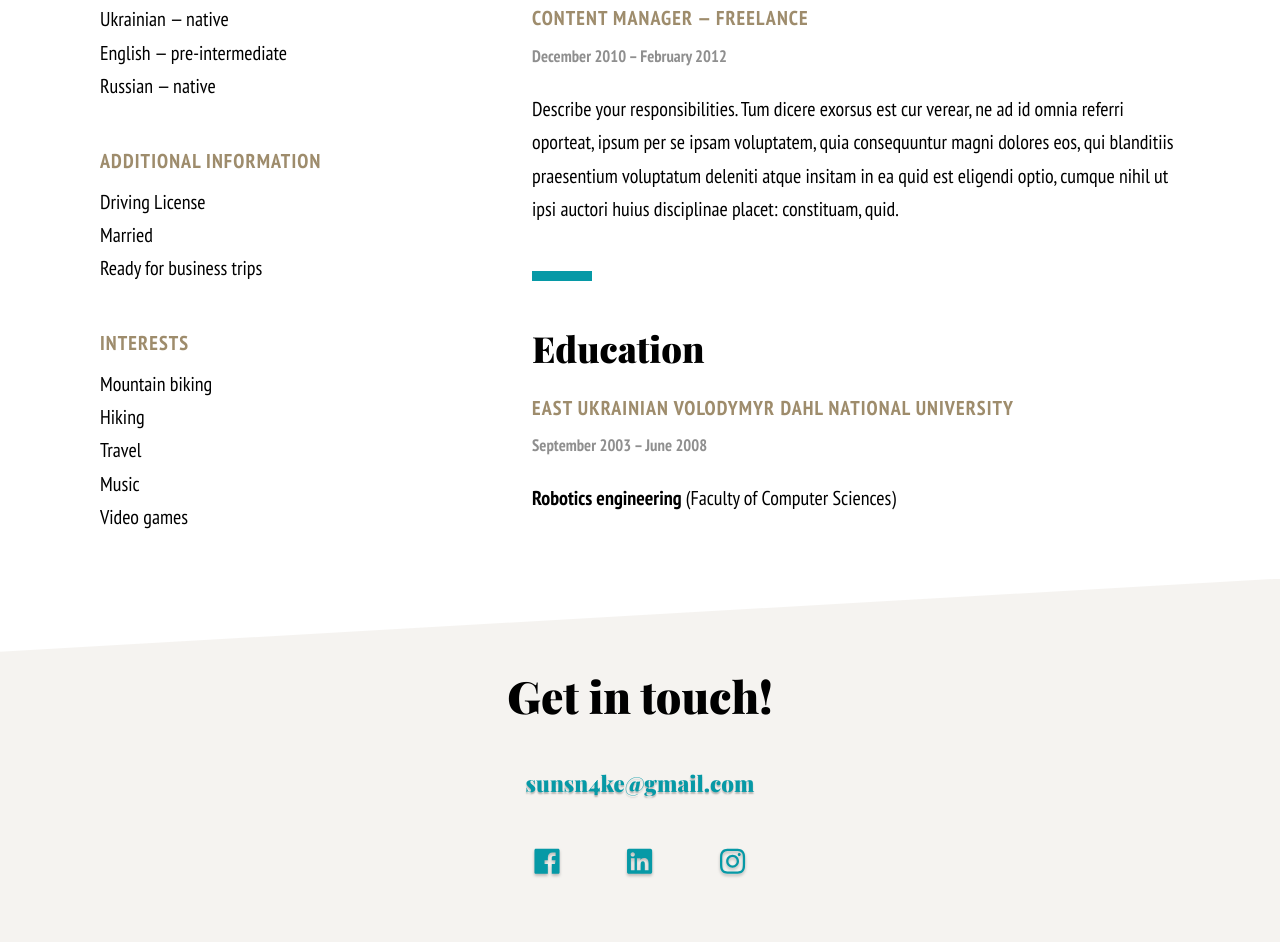
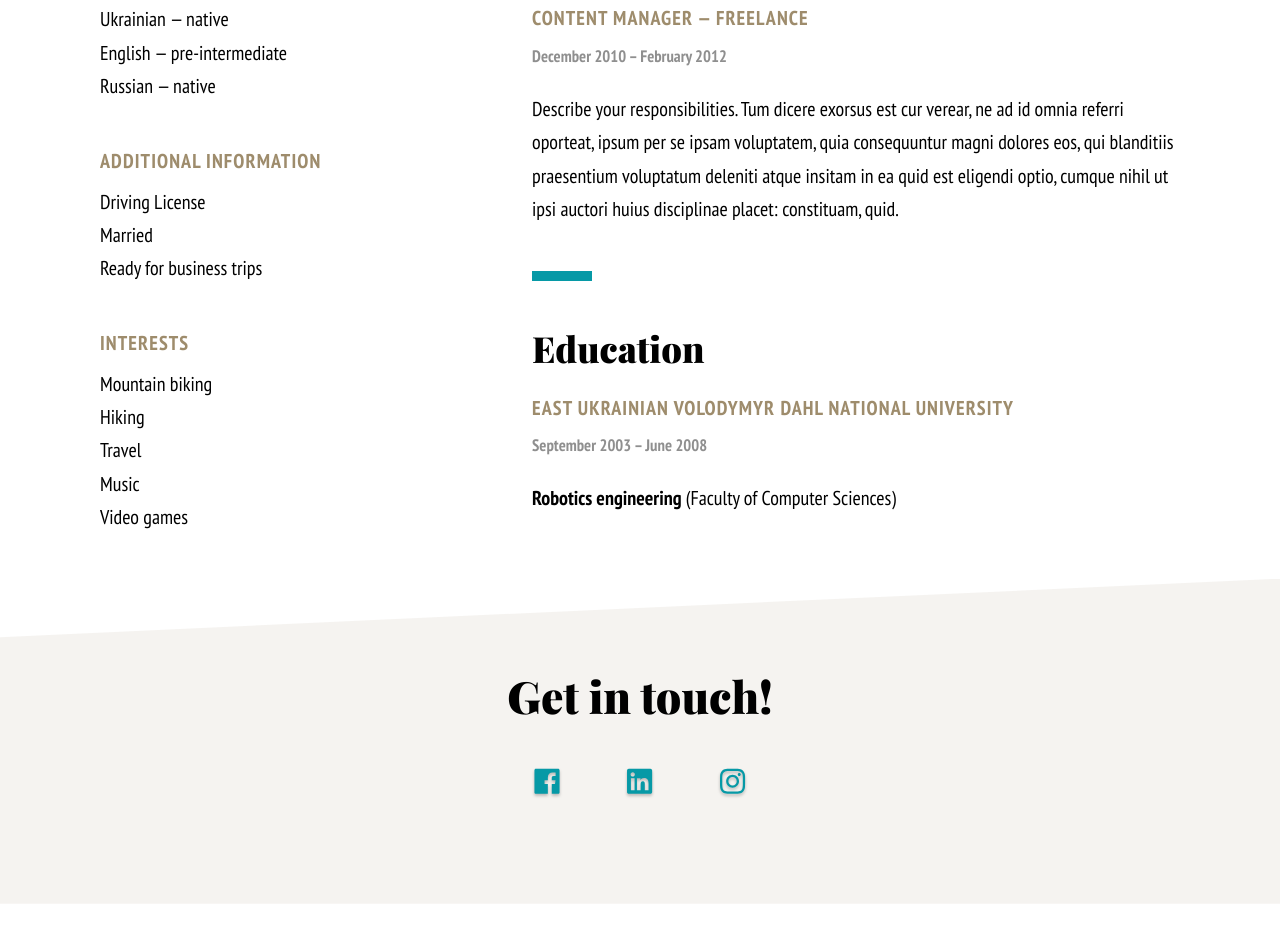
Before and after one commit to CarphatianSnake/MyCV, a plain HTML site: page index.html in a window 1280 px wide. Shown: the part 1362-2304 px from the top of the page. After the commit the page ends 2266 px from the top, so only its background shows below. Drawn offline with nearby package versions, Linux system fonts and the light colour scheme.

Commit message:
change email and delete it from footer

```diff
--- a/index.html
+++ b/index.html
@@ -23,7 +23,7 @@
           <h3 class="position-name">Front-End Developer</h3>
           <h1>Dmytro<br />Markuntovych</h1>
           <div class="contact-me-btn">
-            <a href="mailto:sunsn4ke@gmail.com">Contact me</a>
+            <a href="mailto:dmytro.markuntovych@gmail.com">Contact me</a>
           </div>
         </div>
 
@@ -79,10 +79,10 @@
             <h3>Contacts</h3>
               <ul>
                 <li>
-                  <a class="location-link" href="tel:+380502754918" title="Tel">+38 050 275 49 18</a>
+                  <a class="location-link" href="mailto:dmytro.markuntovych@gmail.com" title="Email">dmytro.markuntovych@gmail.com</a>
                 </li>
                 <li>
-                  <a class="location-link" href="mailto:sunsn4ke@gmail.com" title="Email">Email</a>
+                  <a class="location-link" href="tel:+380502754918" title="Tel">+38 050 275 49 18</a>
                 </li>
                 <li>
                   <a class="location-link" href="https://t.me/dmytro_markuntovych" target="_blank" rel="noopener noreferrer" title="Telegram">Telegram</a>
@@ -159,9 +159,6 @@
 
         <h4>Get in touch!</h4>
 
-        <a href="mailto:sunsn4ke@gmail.com" class="email">sunsn4ke@gmail.com</a>
-
-
         <ul class="social-media-list">
           <li>
             <a href="https://www.facebook.com/dmitriy.markuntovich" class="social-media" target="_blank" rel="noopener noreferrer" title="Facebook">
--- a/src/css/styles.css
+++ b/src/css/styles.css
@@ -181,16 +181,6 @@ svg {
   border-bottom: 10px solid #0699A6;
 }
 
-.email {
-  font-size: 1.111rem;
-  line-height: 1.3846;
-  text-decoration: none;
-  display: block;
-  text-align: center;
-  margin-bottom: 2.5rem;
-  text-shadow: 0px 2px 1.5px rgba(0, 0, 0, 0.25);
-}
-
 .social-media-list{
   display: flex;
   justify-content: space-around;
```
